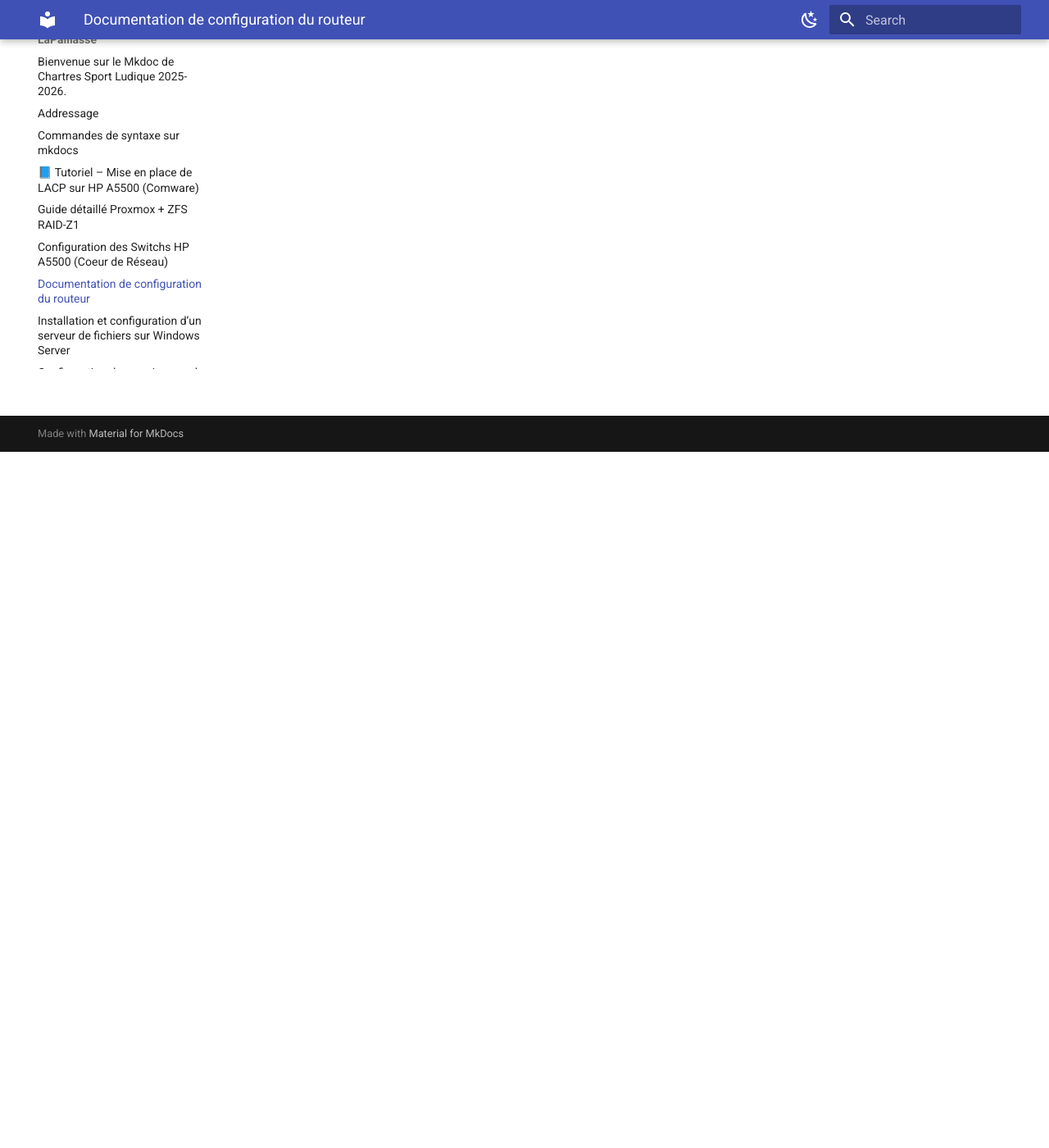
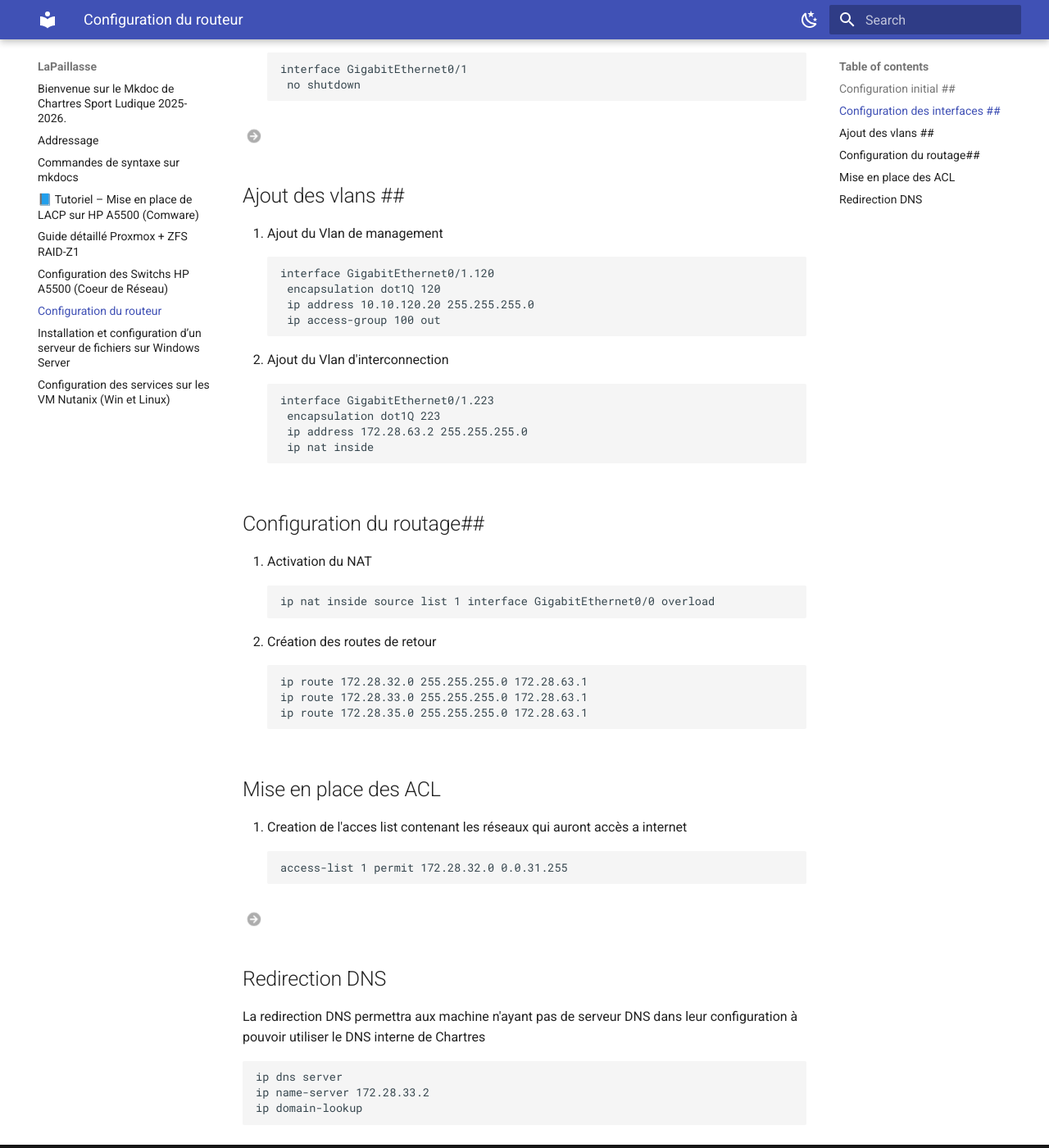
Before and after one commit to Sym-0ne/LaPaillasse, an MkDocs documentation site: the page built from docs/routeur.md, in a window 1280 px wide and 1400 px high, scrolled down 849 px. Shown: the whole window at 82% size. Built offline with MkDocs 1.6.1 and Material for MkDocs 9.7.7, drawn with Linux system fonts in a browser that asks for light colours; some of the changed text lies outside the part shown.

Commit message:
modif conf routeur

````diff
--- a/docs/routeur.md
+++ b/docs/routeur.md
@@ -1,4 +1,5 @@
-# Documentation de configuration du routeur #
+# Configuration du routeur #
+## Configuration initial ##
 1. Première étape : Réinitialiser le routeur a sa configuration d'origine sans le mot de passe admin.
 
 ```
@@ -18,14 +19,15 @@ enable
 config
 hostname CHA-R1
 ```
-3. Configurer la première interface Gigabit0/0
+## Configuration des interfaces ##
+1. Configurer la première interface Gigabit0/0
 ```
 interface GigabitEthernet0/0
  ip address 183.44.28.1 255.255.255.252
  ip nat outside
  no shutdown
 ```
-4. Configurer la deuxième interface Gigabit0/1
+2. Configurer la deuxième interface Gigabit0/1
 ```
 interface GigabitEthernet0/1
  no shutdown
@@ -34,3 +36,55 @@ interface GigabitEthernet0/1
 (1)
 </div>
 1. A noter que le port du switch coeur de réseau relié au routeur doit être configurer en mode trunk
+
+## Ajout des vlans ##
+1. Ajout du Vlan de management
+```
+interface GigabitEthernet0/1.120
+ encapsulation dot1Q 120
+ ip address 10.10.120.20 255.255.255.0
+ ip access-group 100 out
+```
+2. Ajout du Vlan d'interconnection
+```
+interface GigabitEthernet0/1.223
+ encapsulation dot1Q 223
+ ip address 172.28.63.2 255.255.255.0
+ ip nat inside
+```
+## Configuration du routage##
+
+1. Activation du NAT
+```
+ip nat inside source list 1 interface GigabitEthernet0/0 overload
+```
+2. Création des routes de retour
+```
+ip route 172.28.32.0 255.255.255.0 172.28.63.1
+ip route 172.28.33.0 255.255.255.0 172.28.63.1
+ip route 172.28.35.0 255.255.255.0 172.28.63.1
+```
+## Mise en place des ACL ##
+1. Creation de l'acces list contenant les réseaux qui auront accès a internet
+```
+access-list 1 permit 172.28.32.0 0.0.31.255
+```
+<div class="annotate" markdown>
+(1)
+</div>
+1. A noter que le masque inversé renvoie vers le réseau 172.28.32.0/19 ce qui correspond a la plage de VLAN qui nous est atribué.
+
+2. Creation de l'access list qui vas bloquer l'accès a internet au réseau de management
+```
+access-list 100 deny ip 10.10.120.0 0.0.0.255 any
+access-list 100 permit ip any any
+```
+## Redirection DNS ##
+
+La redirection DNS permettra aux machine n'ayant pas de serveur DNS dans leur configuration à pouvoir utiliser le DNS interne de Chartres
+
+```
+ip dns server
+ip name-server 172.28.33.2
+ip domain-lookup
+```
````
